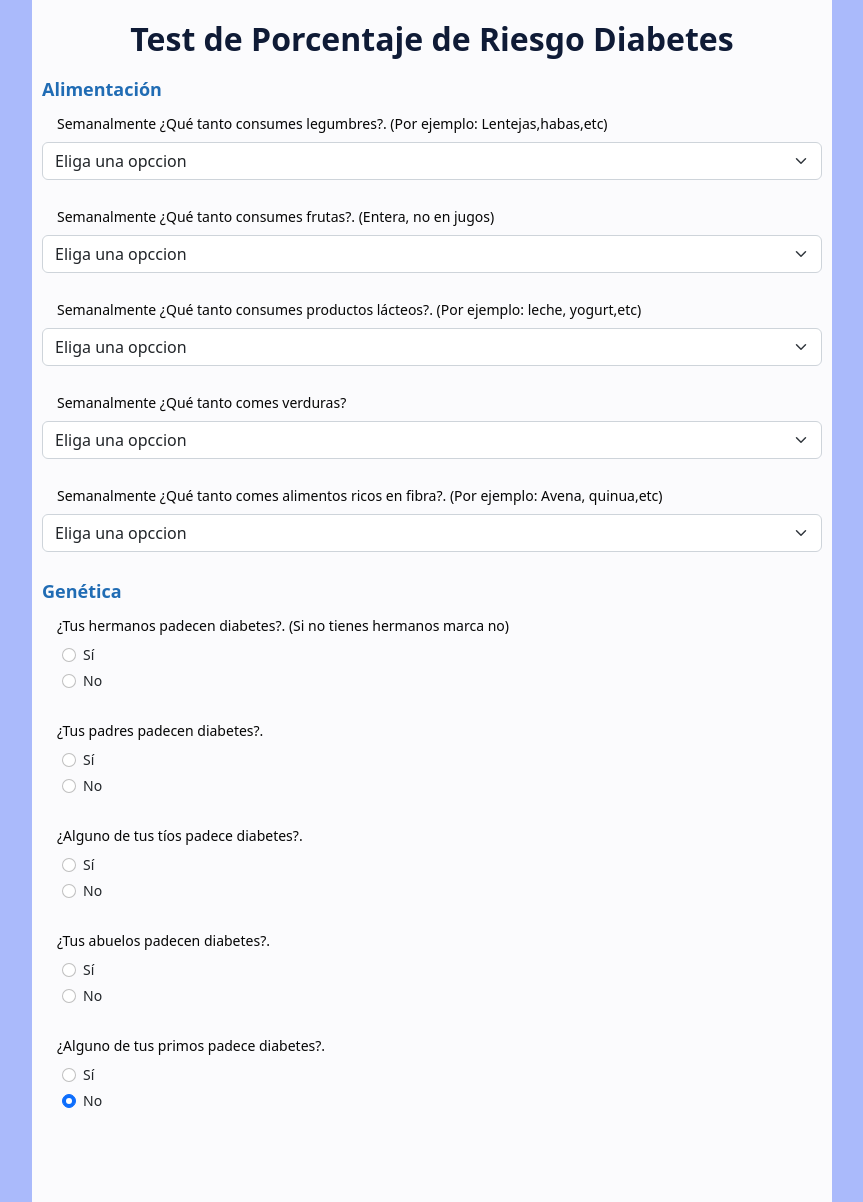
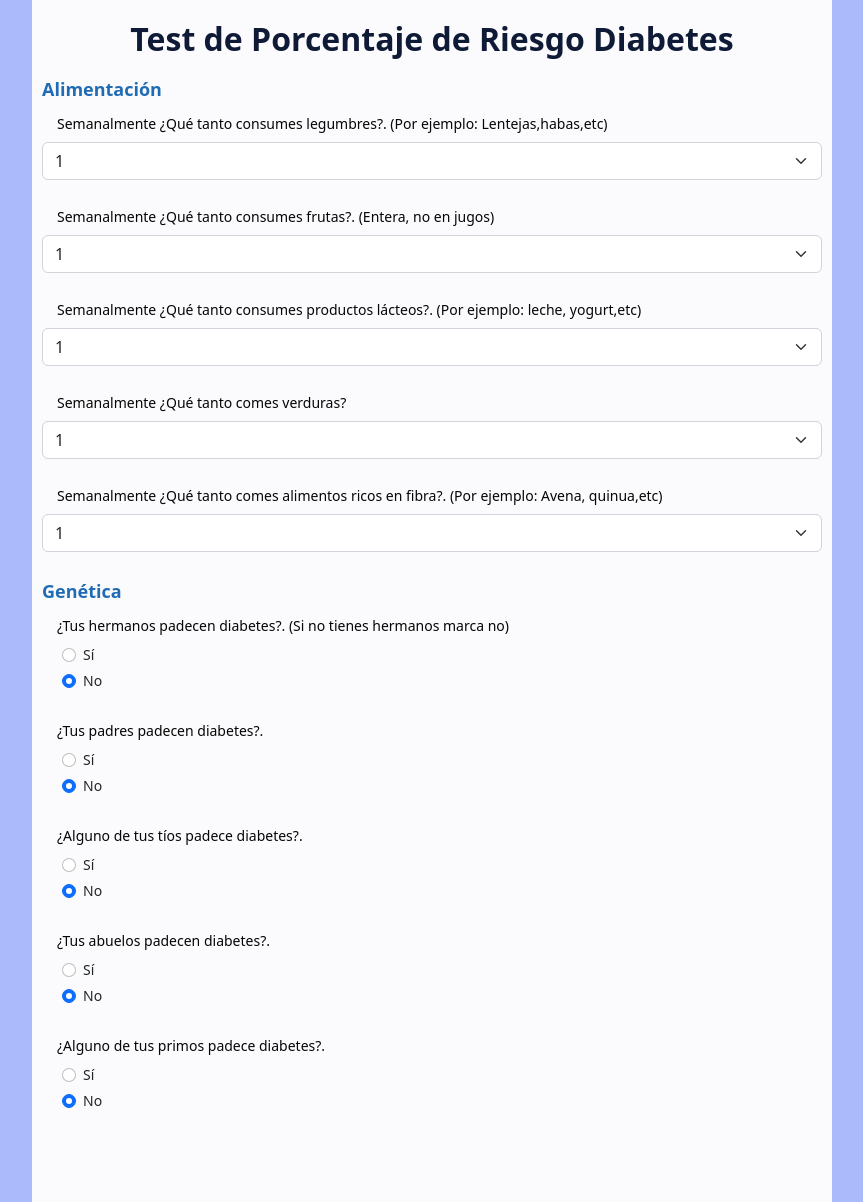
Before and after one commit to jona211993/Patente_Diabetes, a Flask app: page /test in a window 1280 px wide. Shown: the part 98-1300 px from the top of the page, without its empty margins (208-1071 px from the left). Run offline with Flask 2, Linux system fonts and the light colour scheme; some libraries are stand-ins or nearby versions.

Commit message:
Make Diagnosis with HTML value

```diff
--- a/src/app.py
+++ b/src/app.py
@@ -27,7 +27,7 @@ from users.login import loginNormal
 
 db.create_all()
 
-csrf = CSRFProtect()
+# csrf = CSRFProtect()
 
 
 @login_manager.user_loader
@@ -151,14 +151,29 @@ def getAllTestsController():
 
 @app.route('/make-diagnosis', methods=['POST'])
 def makeDiagnosis():
-    body = request.json
+    body = request.form
 
-    return createTest(body)
+    alimentation = (int(body['alimentation1']) + int(body['alimentation2']) +
+                    int(body['alimentation3']) + int(body['alimentation4']) + int(body['alimentation5'])) / 5
+    genetical = (int(body['genetical1']) + int(body['genetical2']) + int(
+        body['genetical3']) + int(body['genetical4']) + int(body['genetical5']))
+    glucose = int(body['glucose'])
+    physicalActivity = (int(body['physicalActivity1']) + int(
+        body['physicalActivity2']) + int(body['physicalActivity3'])) / 3
+
+    newJson = {
+        "alimentation": alimentation,
+        "glucose": glucose,
+        "genetical": genetical,
+        "physicalActivity": physicalActivity
+    }
+
+    return createTest(newJson)
 
 
 if __name__ == '__main__':
     app.config.from_object(config['development'])
-    csrf.init_app(app)
+    # csrf.init_app(app)
     app.register_error_handler(401, status_401)
     app.register_error_handler(404, status_404)
     app.run()
--- a/src/templates/auth/login.html
+++ b/src/templates/auth/login.html
@@ -24,7 +24,7 @@
     {% endwith %}
 
     <h1 class="h3 mb-3 fw-normal">Test-Diabetes</h1>
-    <input type="hidden" name="csrf_token" value="{{csrf_token()}}">
+    <!-- <input type="hidden" name="csrf_token" value="{{csrf_token()}}"> -->
     <div class="form-floating">
       <input type="email" class="form-control" name= "username" id="floatingInput" placeholder="name@example.com">
       <label for="floatingInput">Email address</label>
--- a/src/templates/auth/test.html
+++ b/src/templates/auth/test.html
@@ -2,36 +2,57 @@
 block customCSS %}
 <link rel="stylesheet" href="{{url_for('static', filename= 'css/user.css')}}" />
 <link rel="stylesheet" href="{{url_for('static', filename= 'css/test.css')}}" />
-{% endblock %}
-{% block body %}
+{% endblock %} {% block body %}
 <nav class="navbar navbar-dark bg-dark fixed-top navbar-light bg-light">
   <div class="container-fluid d-flex mb-3">
     <div class="me-auto p-2">
-            <a class="navbar-brand">Bienvenido {% block name_user %} {% endblock %}
+      <a class="navbar-brand"
+        >Bienvenido {% block name_user %} {% endblock %}
       </a>
     </div>
     <div class="p-2">
       <ul class="navega">
         <li><a class="navega" aria-current="page" href="test">Inicio</a></li>
         <li><a class="navega" aria-current="page" href="#">Mis Tests</a></li>
-                <li><a class="navega" aria-current="page" href="test">Nuevo Test</a></li>
+        <li>
+          <a class="navega" aria-current="page" href="test">Nuevo Test</a>
+        </li>
       </ul>
     </div>
     <div class="p-2">
-            <button class="navbar-toggler p-2 flex-shrink-1" type="button" data-bs-toggle="offcanvas"
-                data-bs-target="#offcanvasDarkNavbar" aria-controls="offcanvasDarkNavbar">
-                <img src="https://github.com/mdo.png" alt="" width="32" height="32" class="rounded-circle me-2" />
+      <button
+        class="navbar-toggler p-2 flex-shrink-1"
+        type="button"
+        data-bs-toggle="offcanvas"
+        data-bs-target="#offcanvasDarkNavbar"
+        aria-controls="offcanvasDarkNavbar"
+      >
+        <img
+          src="https://github.com/mdo.png"
+          alt=""
+          width="32"
+          height="32"
+          class="rounded-circle me-2"
+        />
       </button>
     </div>
 
-        <div class="offcanvas offcanvas-end text-bg-dark" tabindex="-1" id="offcanvasDarkNavbar"
-            aria-labelledby="offcanvasDarkNavbarLabel">
+    <div
+      class="offcanvas offcanvas-end text-bg-dark"
+      tabindex="-1"
+      id="offcanvasDarkNavbar"
+      aria-labelledby="offcanvasDarkNavbarLabel"
+    >
       <div class="offcanvas-header">
         <h5 class="offcanvas-title" id="offcanvasDarkNavbarLabel">
           Test_Diabetes
         </h5>
-                <button type="button" class="btn-close btn-close-white" data-bs-dismiss="offcanvas"
-                    aria-label="Close"></button>
+        <button
+          type="button"
+          class="btn-close btn-close-white"
+          data-bs-dismiss="offcanvas"
+          aria-label="Close"
+        ></button>
       </div>
       <div class="offcanvas-body">
         <ul class="navbar-nav justify-content-end flex-grow-1 pe-3">
@@ -50,7 +71,7 @@ block customCSS %}
   </div>
 </nav>
 {% block panel %}
-<div class="formulario">
+<form class="formulario" method="post" action="/make-diagnosis">
   <div class="espacio">
     <h1 class="titulo">Test de Porcentaje de Riesgo Diabetes</h1>
     <div>
@@ -62,22 +83,40 @@ block customCSS %}
           Semanalmente ¿Qué tanto consumes legumbres?. (Por ejemplo:
           Lentejas,habas,etc)
         </label>
-                <select class="form-select" aria-label="Default select example">
-                    <option selected>Eliga una opccion</option>
-                    <option value="1">Bajo</option>
-                    <option value="2">Mediano</option>
-                    <option value="3">Alto</option>
+        <select
+          name="alimentation1"
+          class="form-select"
+          aria-label="Default select example"
+          required
+        >
+          <option value="0">0</option>
+          <option value="1" selected>1</option>
+          <option value="2">2</option>
+          <option value="3">3</option>
+          <option value="4">4</option>
+          <option value="5">5</option>
+          <option value="6">6</option>
+          <option value="7">7</option>
         </select>
       </div>
       <div class="mb-3">
         <label for="formGroupExampleInput" class="form-label">
           Semanalmente ¿Qué tanto consumes frutas?. (Entera, no en jugos)
         </label>
-                <select class="form-select" aria-label="Default select example">
-                    <option selected>Eliga una opccion</option>
-                    <option value="1">Bajo</option>
-                    <option value="2">Mediano</option>
-                    <option value="3">Alto</option>
+        <select
+          required
+          name="alimentation2"
+          class="form-select"
+          aria-label="Default select example"
+        >
+          <option value="0">0</option>
+          <option value="1" selected>1</option>
+          <option value="2">2</option>
+          <option value="3">3</option>
+          <option value="4">4</option>
+          <option value="5">5</option>
+          <option value="6">6</option>
+          <option value="7">7</option>
         </select>
       </div>
       <div class="mb-3">
@@ -85,22 +124,40 @@ block customCSS %}
           Semanalmente ¿Qué tanto consumes productos lácteos?. (Por ejemplo:
           leche, yogurt,etc)
         </label>
-                <select class="form-select" aria-label="Default select example">
-                    <option selected>Eliga una opccion</option>
-                    <option value="1">Bajo</option>
-                    <option value="2">Mediano</option>
-                    <option value="3">Alto</option>
+        <select
+          name="alimentation3"
+          class="form-select"
+          aria-label="Default select example"
+          required
+        >
+          <option value="0">0</option>
+          <option value="1" selected>1</option>
+          <option value="2">2</option>
+          <option value="3">3</option>
+          <option value="4">4</option>
+          <option value="5">5</option>
+          <option value="6">6</option>
+          <option value="7">7</option>
         </select>
       </div>
       <div class="mb-3">
         <label for="formGroupExampleInput" class="form-label">
           Semanalmente ¿Qué tanto comes verduras?
         </label>
-                <select class="form-select" aria-label="Default select example">
-                    <option selected>Eliga una opccion</option>
-                    <option value="1">Bajo</option>
-                    <option value="2">Mediano</option>
-                    <option value="3">Alto</option>
+        <select
+          required
+          name="alimentation4"
+          class="form-select"
+          aria-label="Default select example"
+        >
+          <option value="0">0</option>
+          <option value="1" selected>1</option>
+          <option value="2">2</option>
+          <option value="3">3</option>
+          <option value="4">4</option>
+          <option value="5">5</option>
+          <option value="6">6</option>
+          <option value="7">7</option>
         </select>
       </div>
       <div class="mb-3">
@@ -108,11 +165,20 @@ block customCSS %}
           Semanalmente ¿Qué tanto comes alimentos ricos en fibra?. (Por ejemplo:
           Avena, quinua,etc)
         </label>
-                <select class="form-select" aria-label="Default select example">
-                    <option selected>Eliga una opccion</option>
-                    <option value="1">Bajo</option>
-                    <option value="2">Mediano</option>
-                    <option value="3">Alto</option>
+        <select
+          required
+          name="alimentation5"
+          class="form-select"
+          aria-label="Default select example"
+        >
+          <option value="0">0</option>
+          <option value="1" selected>1</option>
+          <option value="2">2</option>
+          <option value="3">3</option>
+          <option value="4">4</option>
+          <option value="5">5</option>
+          <option value="6">6</option>
+          <option value="7">7</option>
         </select>
       </div>
     </div>
@@ -125,33 +191,49 @@ block customCSS %}
           ¿Tus hermanos padecen diabetes?. (Si no tienes hermanos marca no)
         </label>
         <div class="form-check">
-                    <input class="form-check-input" type="radio" name="flexRadioDefault" id="flexRadioDefault1">
-                    <label class="form-check-label" for="flexRadioDefault1">
-                        Sí
-                    </label>
+          <input
+            class="form-check-input"
+            type="radio"
+            name="genetical1"
+            id="geneticalRadio1"
+            value="1"
+          />
+          <label class="form-check-label" for="geneticalRadio1"> Sí </label>
         </div>
         <div class="form-check">
-                    <input class="form-check-input" type="radio" name="flexRadioDefault" id="flexRadioDefault2" checked>
-                    <label class="form-check-label" for="flexRadioDefault2">
-                        No
-                    </label>
+          <input
+            class="form-check-input"
+            type="radio"
+            name="genetical1"
+            id="geneticalRadio2"
+            value="0"
+            checked
+          />
+          <label class="form-check-label" for="geneticalRadio2"> No </label>
         </div>
       </div>
       <div class="mb-3">
-                <label class="form-label">
-                    ¿Tus padres padecen diabetes?.
-                </label>
+        <label class="form-label"> ¿Tus padres padecen diabetes?. </label>
         <div class="form-check">
-                    <input class="form-check-input" type="radio" name="flexRadioDefault" id="flexRadioDefault1">
-                    <label class="form-check-label" for="flexRadioDefault1">
-                        Sí
-                    </label>
+          <input
+            class="form-check-input"
+            type="radio"
+            name="genetical2"
+            id="geneticalRadio1"
+            value="1"
+          />
+          <label class="form-check-label" for="flexRadioDefault1"> Sí </label>
         </div>
         <div class="form-check">
-                    <input class="form-check-input" type="radio" name="flexRadioDefault" id="flexRadioDefault2" checked>
-                    <label class="form-check-label" for="flexRadioDefault2">
-                        No
-                    </label>
+          <input
+            class="form-check-input"
+            type="radio"
+            name="genetical2"
+            id="geneticalRadio2"
+            value="0"
+            checked
+          />
+          <label class="form-check-label" for="flexRadioDefault2"> No </label>
         </div>
       </div>
       <div class="mb-3">
@@ -159,33 +241,49 @@ block customCSS %}
           ¿Alguno de tus tíos padece diabetes?.
         </label>
         <div class="form-check">
-                    <input class="form-check-input" type="radio" name="flexRadioDefault" id="flexRadioDefault1">
-                    <label class="form-check-label" for="flexRadioDefault1">
-                        Sí
-                    </label>
+          <input
+            class="form-check-input"
+            type="radio"
+            name="genetical3"
+            id="geneticalRadio1"
+            value="1"
+          />
+          <label class="form-check-label" for="geneticalRadio1"> Sí </label>
         </div>
         <div class="form-check">
-                    <input class="form-check-input" type="radio" name="flexRadioDefault" id="flexRadioDefault2" checked>
-                    <label class="form-check-label" for="flexRadioDefault2">
-                        No
-                    </label>
+          <input
+            class="form-check-input"
+            type="radio"
+            name="genetical3"
+            id="geneticalRadio2"
+            value="0"
+            checked
+          />
+          <label class="form-check-label" for="geneticalRadio2"> No </label>
         </div>
       </div>
       <div class="mb-3">
-                <label class="form-label">
-                    ¿Tus abuelos padecen diabetes?.
-                </label>
+        <label class="form-label"> ¿Tus abuelos padecen diabetes?. </label>
         <div class="form-check">
-                    <input class="form-check-input" type="radio" name="flexRadioDefault" id="flexRadioDefault1">
-                    <label class="form-check-label" for="flexRadioDefault1">
-                        Sí
-                    </label>
+          <input
+            class="form-check-input"
+            type="radio"
+            name="genetical4"
+            id="geneticalRadio1"
+            value="1"
+          />
+          <label class="form-check-label" for="geneticalRadio1"> Sí </label>
         </div>
         <div class="form-check">
-                    <input class="form-check-input" type="radio" name="flexRadioDefault" id="flexRadioDefault2" checked>
-                    <label class="form-check-label" for="flexRadioDefault2">
-                        No
-                    </label>
+          <input
+            class="form-check-input"
+            type="radio"
+            name="genetical4"
+            id="geneticalRadio2"
+            value="0"
+            checked
+          />
+          <label class="form-check-label" for="geneticalRadio2"> No </label>
         </div>
       </div>
       <div class="mb-3">
@@ -193,23 +291,31 @@ block customCSS %}
           ¿Alguno de tus primos padece diabetes?.
         </label>
         <div class="form-check">
-                    <input class="form-check-input" type="radio" name="flexRadioDefault" id="flexRadioDefault1">
-                    <label class="form-check-label" for="flexRadioDefault1">
-                        Sí
-                    </label>
+          <input
+            class="form-check-input"
+            type="radio"
+            name="genetical5"
+            id="geneticalRadio1"
+            value="1"
+          />
+          <label class="form-check-label" for="geneticalRadio1"> Sí </label>
         </div>
         <div class="form-check">
-                    <input class="form-check-input" type="radio" name="flexRadioDefault" id="flexRadioDefault2" checked>
-                    <label class="form-check-label" for="flexRadioDefault2">
-                        No
-                    </label>
+          <input
+            class="form-check-input"
+            type="radio"
+            name="genetical5"
+            id="geneticalRadio2"
+            value="0"
+            checked
+          />
+          <label class="form-check-label" for="geneticalRadio2"> No </label>
         </div>
       </div>
     </div>
     <div class="Contenedor_Glucosa">
       <div class="variable">
         <label class="form-label-v">Glucosa</label>
-
       </div>
       <div class="label_niv_glucosa">
         <label for="formGroupExampleInput">
@@ -219,10 +325,17 @@ block customCSS %}
 
       <div class="text_input">
         <div class="col1"><span class="spam">Valor del glucómetro </span></div>
-                    <div class="col2"> <input type="text" class="form-control" aria-label="Sizing example input"
-                            aria-describedby="inputGroup-sizing-default"></div>
+        <div class="col2">
+          <input
+          required
+            type="text"
+            class="form-control"
+            name="glucose"
+            aria-label="Sizing example input"
+            aria-describedby="inputGroup-sizing-default"
+          />
         </div>
-
+      </div>
     </div>
     <div class="Contenedor_var">
       <div class="variable">
@@ -230,48 +343,58 @@ block customCSS %}
       </div>
       <div class="mb-3">
         <label for="formGroupExampleInput" class="form-label">
-                    Semanalmente ¿Qué tanta actividad física de mediano impacto
-                    realizas a la semana?. (Por ejemplo:Correr,etc)
+          Semanalmente ¿Qué tanta actividad física de mediano impacto realizas a
+          la semana?. (Por ejemplo:Correr,etc)
         </label>
-                <select class="form-select" aria-label="Default select example">
-                    <option selected>Eliga una opccion</option>
-                    <option value="1">Bajo</option>
-                    <option value="2">Normal</option>
-                    <option value="3">Alto</option>
+        <select name="physicalActivity1" class="form-select" aria-label="Default select example">
+            <option value="0">0</option>
+            <option value="1" selected>1</option>
+            <option value="2">2</option>
+            <option value="3">3</option>
+            <option value="4">4</option>
+            <option value="5">5</option>
+            <option value="6">6</option>
+            <option value="7">7</option>
         </select>
       </div>
       <div class="mb-3">
         <label for="formGroupExampleInput" class="form-label">
-                    Semanalmente ¿Qué tanta actividad física de alto impacto
-                    realizas a la semana?. (Por ejemplo:Tennis,fútbol,etc)
+          Semanalmente ¿Qué tanta actividad física de alto impacto realizas a la
+          semana?. (Por ejemplo:Tennis,fútbol,etc)
         </label>
-                <select class="form-select" aria-label="Default select example">
-                    <option selected>Eliga una opccion</option>
-                    <option value="1">Bajo</option>
-                    <option value="2">Normal</option>
-                    <option value="3">Alto</option>
+        <select name="physicalActivity2" class="form-select" aria-label="Default select example">
+            <option value="0">0</option>
+            <option value="1" selected>1</option>
+            <option value="2">2</option>
+            <option value="3">3</option>
+            <option value="4">4</option>
+            <option value="5">5</option>
+            <option value="6">6</option>
+            <option value="7">7</option>
         </select>
       </div>
       <div class="mb-3">
         <label for="formGroupExampleInput" class="form-label">
-                    Semanalmente ¿Qué tanta actividad física de bajo impacto
-                    realizas a la semana?. (Por ejemplo: Pasear, mover cosas,etc)
+          Semanalmente ¿Qué tanta actividad física de bajo impacto realizas a la
+          semana?. (Por ejemplo: Pasear, mover cosas,etc)
         </label>
-                <select class="form-select" aria-label="Default select example">
-                    <option selected>Eliga una opccion</option>
-                    <option value="1">Bajo</option>
-                    <option value="2">Normal</option>
-                    <option value="3">Alto</option>
+        <select name="physicalActivity3" class="form-select" aria-label="Default select example">
+            <option value="0">0</option>
+            <option value="1" selected>1</option>
+            <option value="2">2</option>
+            <option value="3">3</option>
+            <option value="4">4</option>
+            <option value="5">5</option>
+            <option value="6">6</option>
+            <option value="7">7</option>
         </select>
       </div>
       <div class="boton">
-                <button type="button" class="btn btn-success">Guardar</button>
+        <button type="submit" class="btn btn-success">Guardar</button>
       </div>
     </div>
   </div>
-</div>
-{%endblock %}
-{% endblock %}
-{% block footer %}
+</form>
+{%endblock %} {% endblock %} {% block footer %}
 <!-- <footer class="footer">FISI- UNMSM 2022</footer> -->
 {% endblock %}
```
Lines whose indentation alone changed are shown as unchanged.
